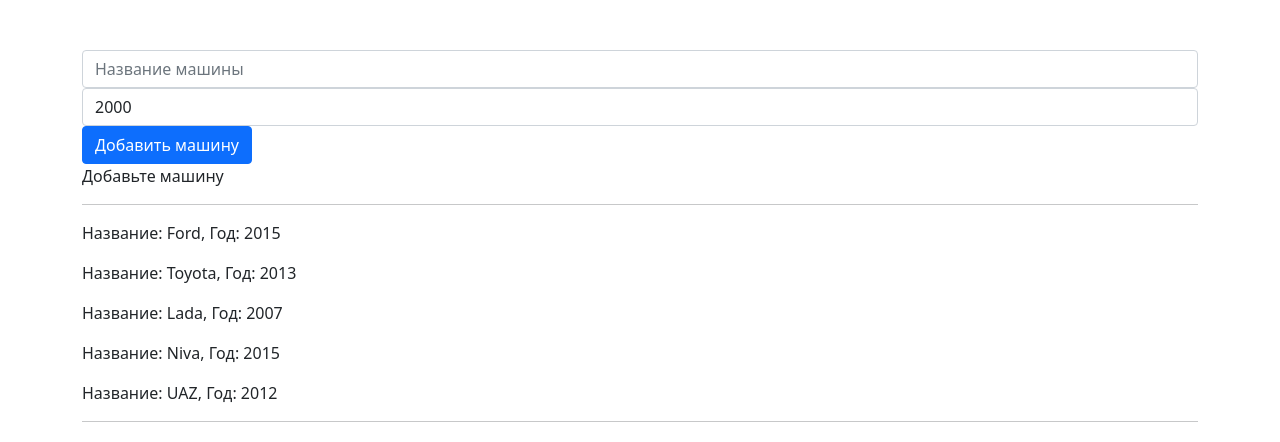
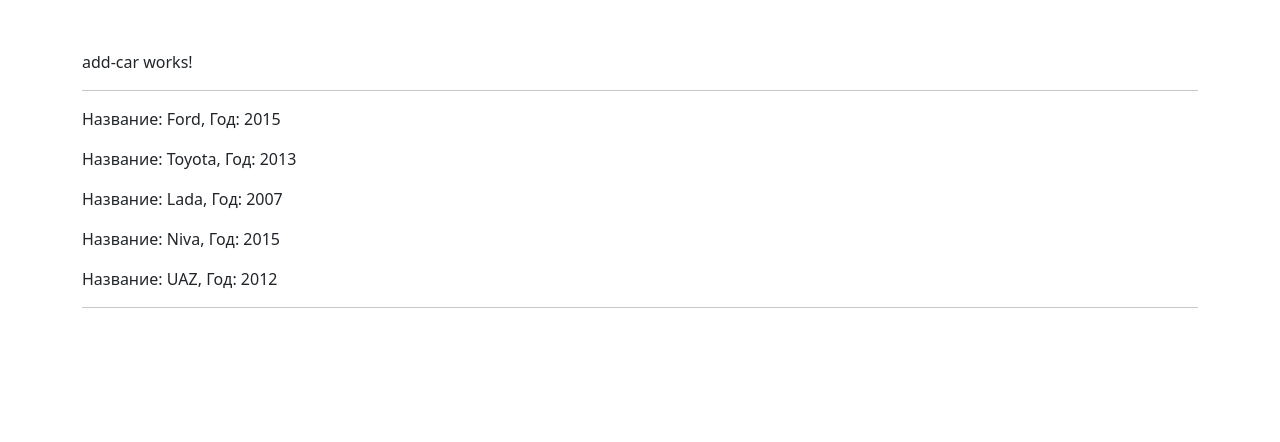
Before and after one commit to Niatomi/js-learn, an Angular app in the folder angular-js-learn/angular-learn-project/: page / in a window 1280 px wide. Shown: the top 442 px of the page. Built offline with nearby package versions, Linux system fonts and the light colour scheme.

Commit message:
Transferd binidng variables Deleted dates Add logic to save data from form

```diff
--- a/angular-js-learn/angular-learn-project/src/app/cars/cars.component.html
+++ b/angular-js-learn/angular-learn-project/src/app/cars/cars.component.html
@@ -1,30 +1,4 @@
-<input
-  type="text"
-  placeholder="Название машины"
-  class="form-control"
-  [(ngModel)]="carName"
-/>
-
-<input
-  type="text"
-  placeholder="Год производства"
-  class="form-control"
-  [(ngModel)]="carYear"
-/>
-
-<button class="btn btn-primary" (click)="addCar()">Добавить машину</button>
-<div *ngIf="addCarStatus"></div>
-
-<ng-container *ngIf="addCarStatus; else elseTemplate">
-  <p>Машина добавлена!</p>
-</ng-container>
-<ng-template #elseTemplate>
-  <p>Добавьте машину</p>
-</ng-template>
-
+<app-add-car (onAddCar)="updateCarList($any($event))"></app-add-car>
 <hr />
-
-<app-car *ngFor="let car of cars" [carItem]="car"></app-car>
-
-<p></p>
+<app-car class="form-name" *ngFor="let car of cars" [carItem]="car"></app-car>
 <hr />
--- a/angular-js-learn/angular-learn-project/src/app/cars/cars.component.ts
+++ b/angular-js-learn/angular-learn-project/src/app/cars/cars.component.ts
@@ -1,4 +1,4 @@
-import { Component, OnInit } from '@angular/core';
+import { Component, OnInit, ViewEncapsulation } from '@angular/core';
 
 @Component({
   selector: 'app-cars',
@@ -6,8 +6,6 @@
   styleUrls: ['./cars.component.css'],
 })
 export class CarsComponent {
-  carName = '';
-  carYear = 2000;
   addCarStatus = false;
   cars: { name: string; year: number }[] = [
     {
@@ -32,27 +30,9 @@
     },
   ];
 
-  dates = [
-    new Date(2015, 3, 4).toDateString(),
-    new Date(2004, 1, 2).toDateString(),
-    new Date(2000, 4, 5).toDateString(),
-    new Date(2016, 7, 6).toDateString(),
-  ];
+  constructor() {}
 
-  addCar() {
-    this.addCarStatus = true;
-    let car: { name: string; year: number } = {
-      name: this.carName,
-      year: this.carYear,
-    };
+  updateCarList(car: { name: string; year: number }) {
     this.cars.push(car);
-    this.carName = '';
-    this.carYear = 2000;
-
-    setTimeout(() => {
-      this.addCarStatus = false;
-    }, 1000);
   }
-
-  constructor() {}
 }
```
